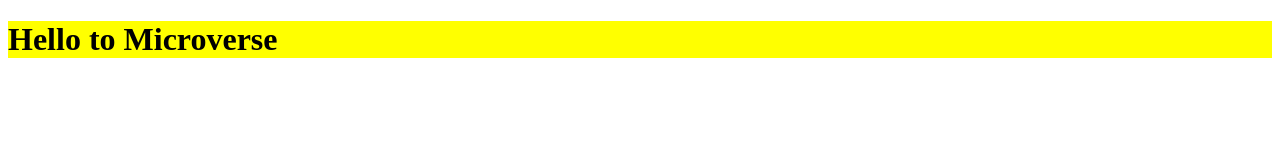
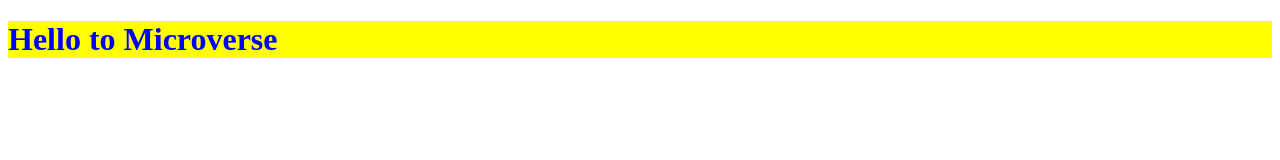
Before and after one commit to zunairkhan811/Hello-Microverse, a website: page index.html in a window 1280 px wide. Drawn offline with Linux system fonts and the light colour scheme.

Commit message:
change-made

```diff
--- a/index.html
+++ b/index.html
@@ -8,6 +8,6 @@
     <title>Just Hello to Microverse</title>
 </head>
 <body>
-    <h1>Hello to Microverse</h1>
+    <h1 class="favorite-color">Hello to Microverse</h1>
 </body>
 </html>
--- a/styles.css
+++ b/styles.css
@@ -1,3 +1,4 @@
-h1 {
+.favorite-color {
+  color: blue;
   background-color: yellow;
 }
```
Also changed, not shown: README.md.
